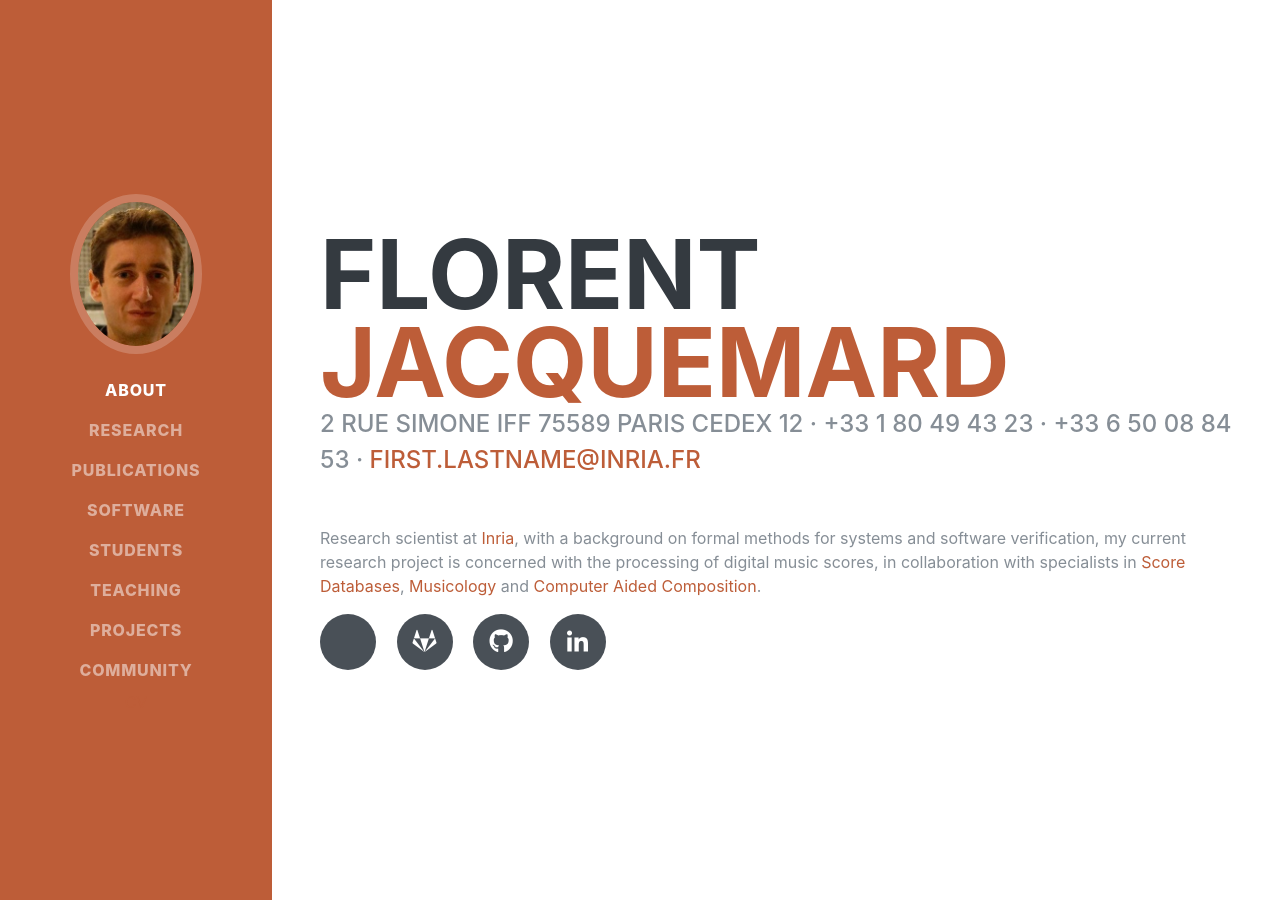
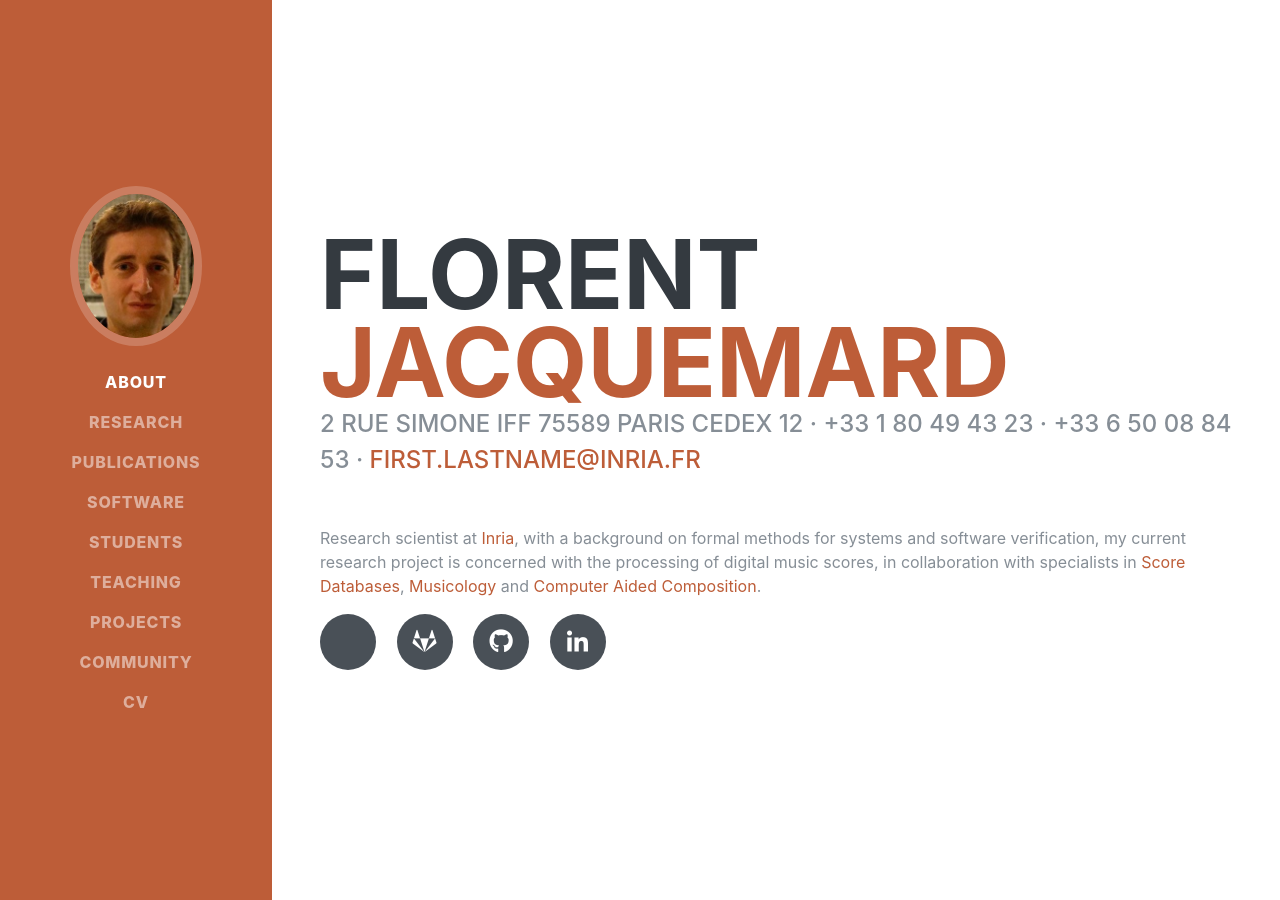
Before and after one commit to florento/florent-jacquemard.github.io, a Jekyll site: the page built from index.html, in a window 1280 px wide. Built offline with Jekyll 4.4.1, drawn with Linux system fonts in a browser that asks for light colours; some web fonts are replaced.

Commit message:
nav -> CV

```diff
--- a/_layouts/resume.html
+++ b/_layouts/resume.html
@@ -76,7 +76,7 @@
           {% endif %}
           {% if site.resume_social_links.resume_cv_url %}
           <li class="nav-item">
-            <a href="{{ site.resume_social_links.resume_cv_url }}">CV</a>
+            <a class="nav-link js-scroll-trigger" href="{{ site.resume_social_links.resume_cv_url }}">CV</a>
           </li>
           {% endif %}
         </ul>
```
